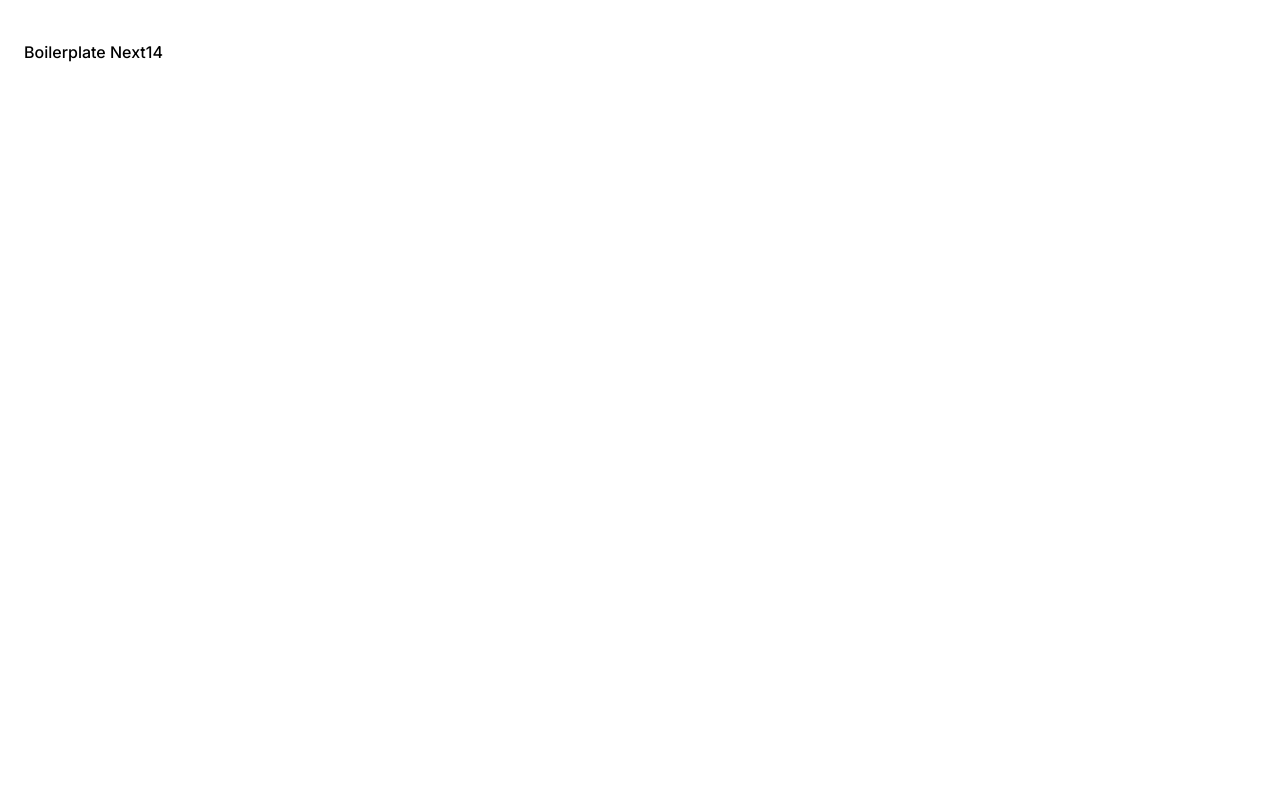
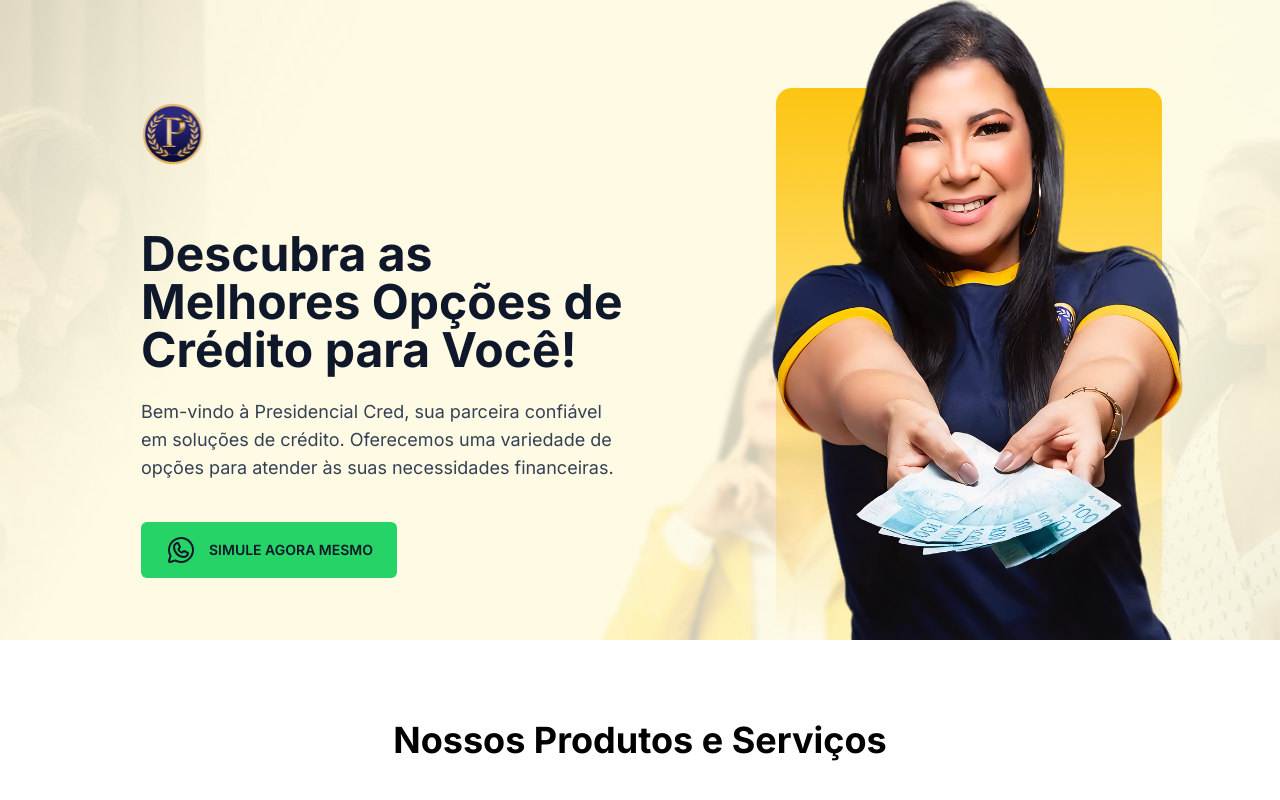
Before and after one commit to lucassamuel94/presidencial-cred, a Next.js app: page / in a window 1280 px wide. Shown: the top 800 px of the page. Built offline with nearby package versions, Linux system fonts and the light colour scheme.

Commit message:
added all componets

```diff
--- a/src/app/page.tsx
+++ b/src/app/page.tsx
@@ -1,11 +1,19 @@
-import Link from 'next/link'
+import ComoFunciona from './components/como-funciona'
+import CTA from './components/cta'
+import Depoimentos from './components/depoimentos'
+import Hero from './components/hero'
+import NossosProdutos from './components/nossos-produtos'
+import QuemSomos from './components/quem-somos'
 
 export default function HomeApp() {
   return (
-    <main className='container py-10'>
-      <Link href={'/'}>
-        <h1 className='font-medium'>Boilerplate Next14</h1>
-      </Link>
+    <main className='overflow-x-hidden'>
+      <Hero />
+      <NossosProdutos />
+      <CTA />
+      <ComoFunciona />
+      <Depoimentos />
+      <QuemSomos />
     </main>
   )
 }
```
